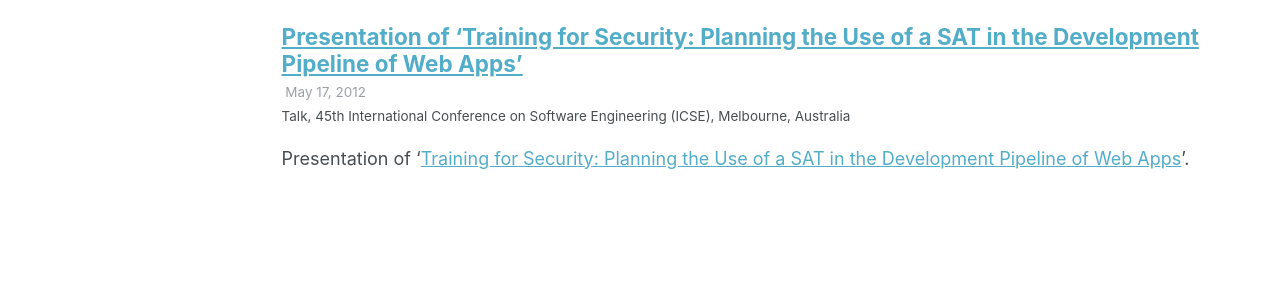
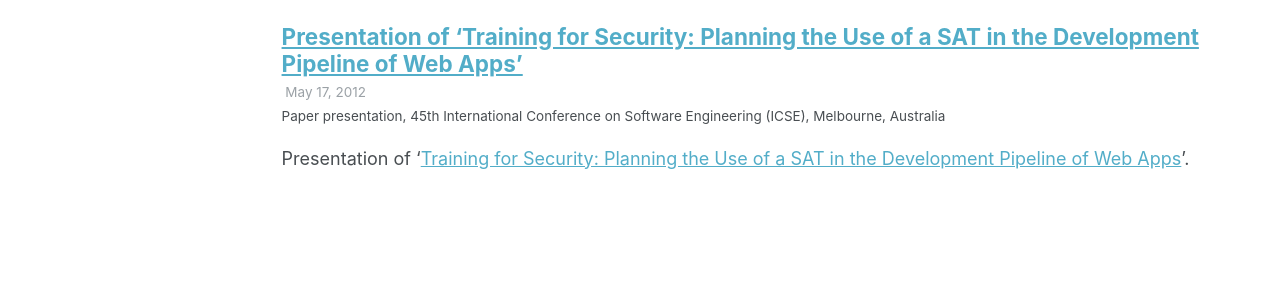
Before and after one commit to sabato-nocera/sabato-nocera.github.io, a Jekyll site: the page built from _pages/talks.html, in a window 1280 px wide and 1288 px high. Shown: the part 685-985 px from the top of the window. Built offline with Jekyll 4.4.1, drawn with Linux system fonts in a browser that asks for light colours; some web fonts are replaced.

Commit message:
Update nocera_2023_icse_seet_talk.md

```diff
--- a/_talks/nocera_2023_icse_seet_talk.md
+++ b/_talks/nocera_2023_icse_seet_talk.md
@@ -1,11 +1,11 @@
 ---
 title: "Presentation of 'Training for Security: Planning the Use of a SAT in the Development Pipeline of Web Apps'"
 collection: talks
-type: "Talk"
+type: "Paper presentation"
 permalink: /talks/nocera_2023_icse_seet_talk
 venue: "45th International Conference on Software Engineering (ICSE)"
 date: 2012-05-17
 location: "Melbourne, Australia"
 ---
 
-Presentation of '[Training for Security: Planning the Use of a SAT in the Development Pipeline of Web Apps](publication/nocera_2023_icse_seet)'.
+Presentation of '[Training for Security: Planning the Use of a SAT in the Development Pipeline of Web Apps](../publication/nocera_2023_icse_seet)'.
```
